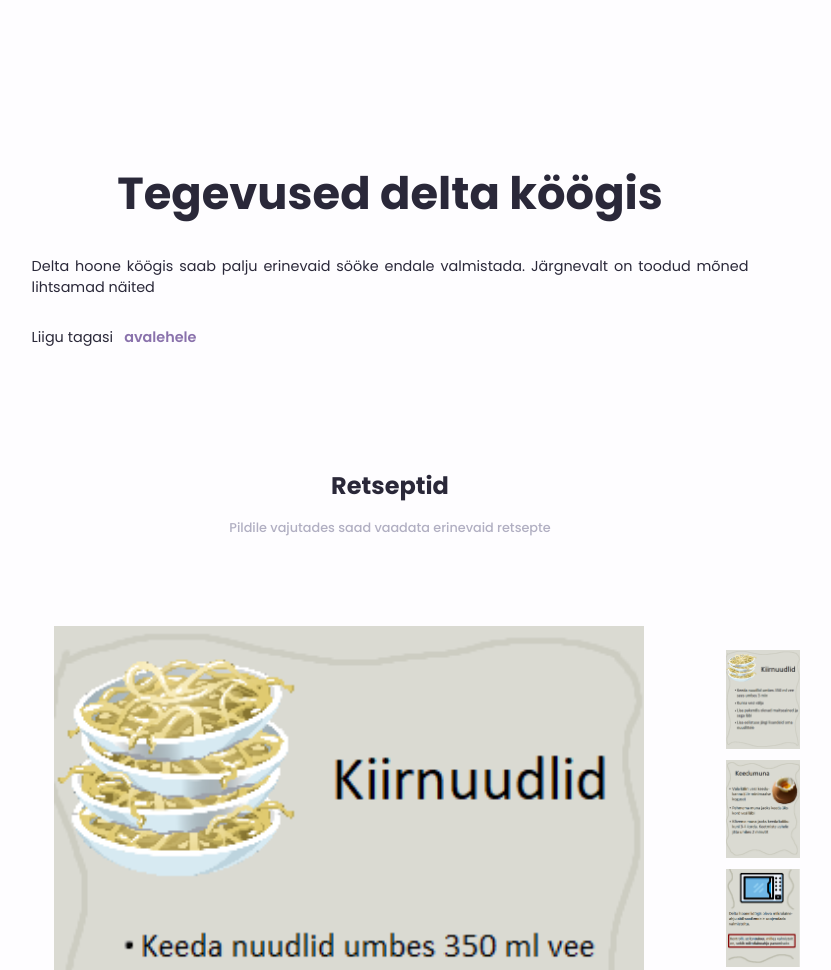
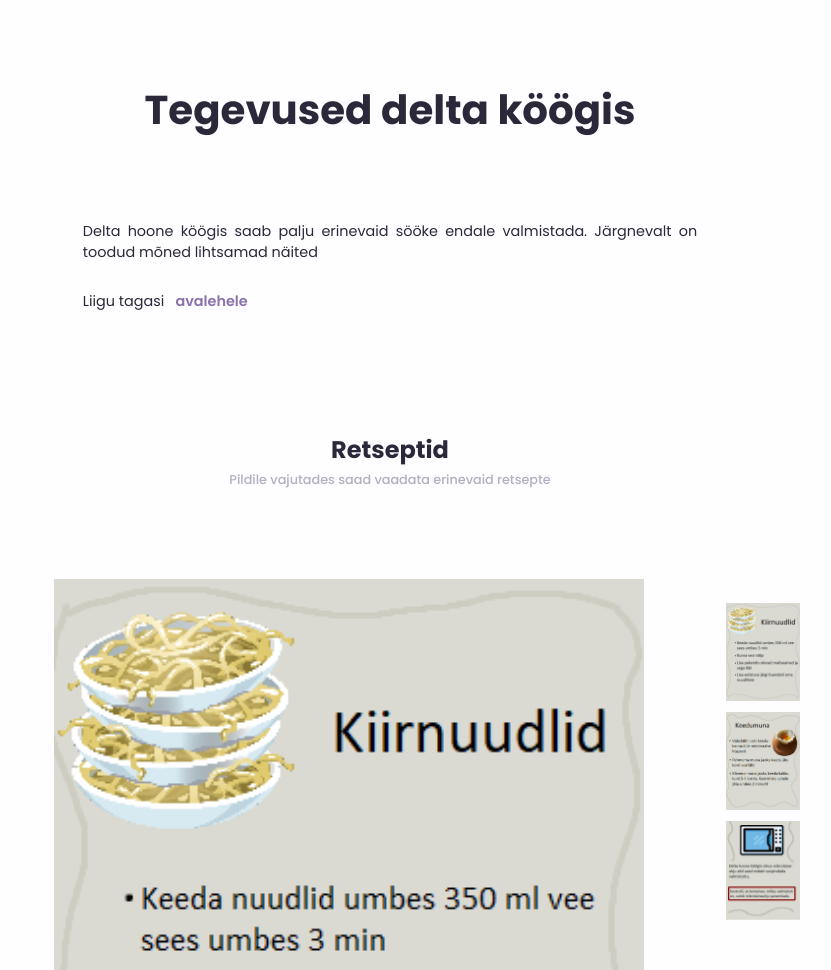
Before and after one commit to d4gl4s/Delta, a plain HTML site: page vaheleht2.html in a window 1280 px wide. Shown: the top 970 px of the page, without its empty margins (250-1081 px from the left). Drawn offline with Linux system fonts and the light colour scheme.

Commit message:
stiilimuudatused (vaheleht 2)

```diff
--- a/css/vaheleht2.css
+++ b/css/vaheleht2.css
@@ -7,22 +7,16 @@ section {
     margin-bottom: 15vh;
     width: 100%;
 }
-section h2{
-    margin-bottom: 0.5em;
-}
 
-#ava {
-    margin-top: 10vh;
-    justify-content: space-between;
-    height: 15vh;
-    margin-bottom: 7vh;
-}
 
 #tutvustus {
-    width: 70%;
+    width: 60%;
     text-align: justify;
     font-size: 0.9em;
     font-weight: 400;
+}
+#tutvustus h1 {
+    margin-bottom: 2em;
 }
 
 #pildidDesktop {
--- a/vaheleht2.html
+++ b/vaheleht2.html
@@ -8,11 +8,8 @@
   </head>
   <body>
     <main>
-      <section id="ava">
+      <section id="tutvustus">
         <h1>Tegevused delta köögis</h1>
-      </section>
-
-      <section id="tutvustus">
         <p>Delta hoone köögis saab palju erinevaid sööke endale valmistada. Järgnevalt on toodud mõned lihtsamad näited</p>
         <div class="linkContainer">
           <p>Liigu tagasi <a href="index.html" class="link">avalehele</a></p>
```
